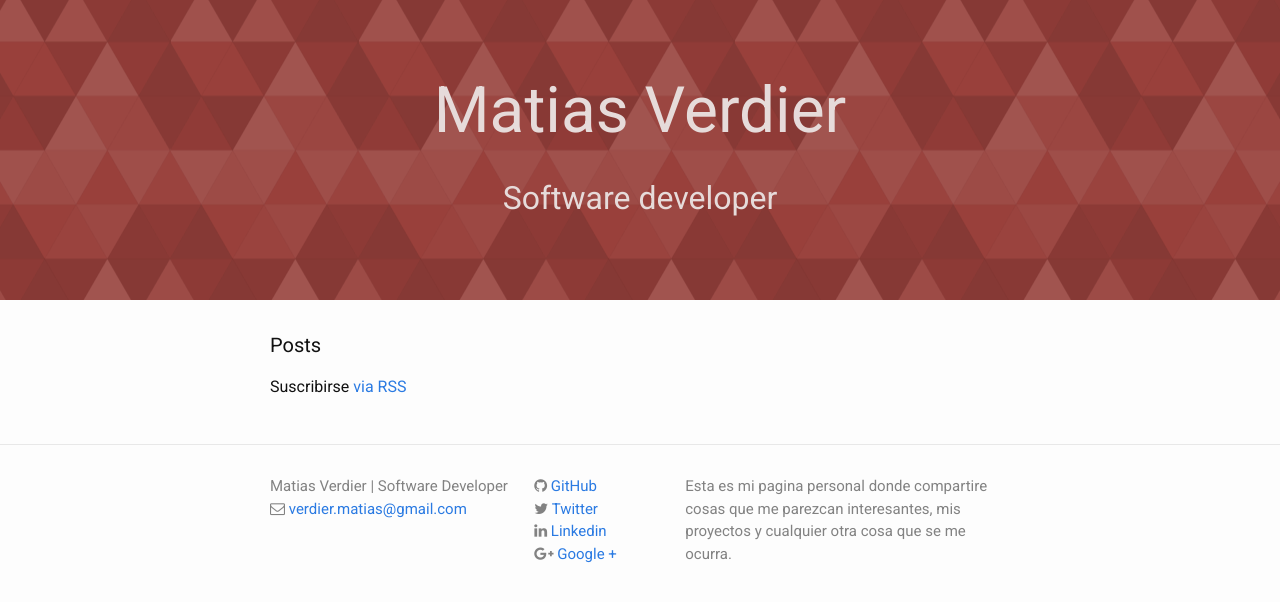
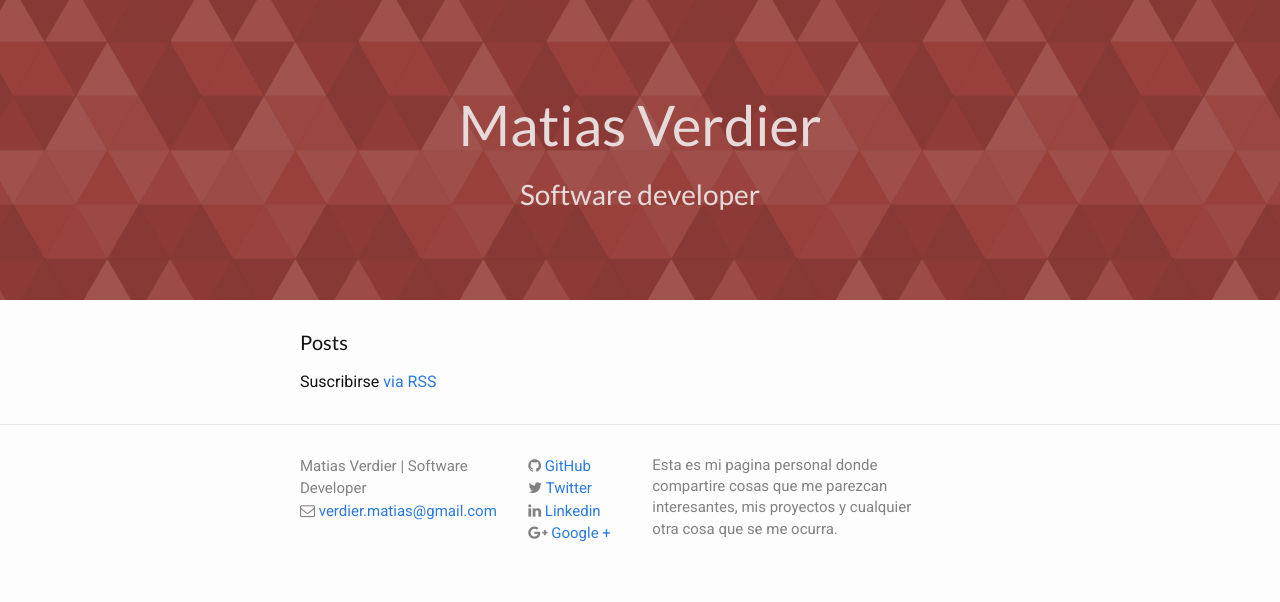
Before and after one commit to gitter-badger/matiasverdier.github.io, a Jekyll site: the page built from index.html, in a window 1280 px wide. Shown: the top 602 px of the page. Built offline with Jekyll 4.4.1, drawn with Linux system fonts in a browser that asks for light colours; nearby versions of some CDN libraries.

Commit message:
agregado semantic-ui css

```diff
--- a/_includes/head.html
+++ b/_includes/head.html
@@ -7,6 +7,7 @@
   <meta name="description" content="{% if page.excerpt %}{{ page.excerpt | strip_html | strip_newlines | truncate: 160 }}{% else %}{{ site.description }}{% endif %}">
   <link rel="shortcut icon" href="{{'/images/favicon.png' | prepend: site.baseurl }}" />
   <link rel="stylesheet" href="https://maxcdn.bootstrapcdn.com/font-awesome/4.4.0/css/font-awesome.min.css">
+  <link rel="stylesheet" href="https://cdnjs.cloudflare.com/ajax/libs/semantic-ui/2.1.4/semantic.min.css">
   <link rel="stylesheet" href="{{ '/css/main.css' | prepend: site.baseurl }}">
   <link rel="canonical" href="{{ page.url | replace:'index.html','' | prepend: site.baseurl | prepend: site.url }}">
   <link rel="alternate" type="application/rss+xml" title="{{ site.title }}" href="{{ '/feed.xml' | prepend: site.baseurl | prepend: site.url }}" />
```
